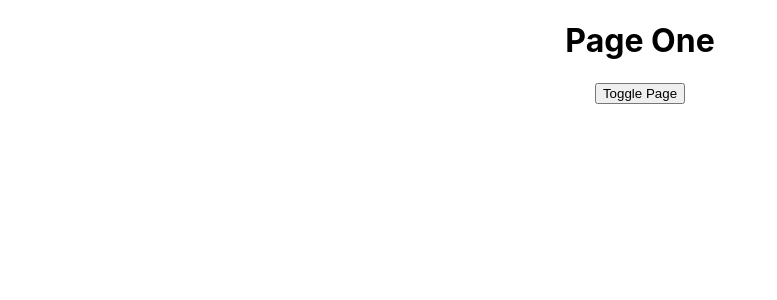
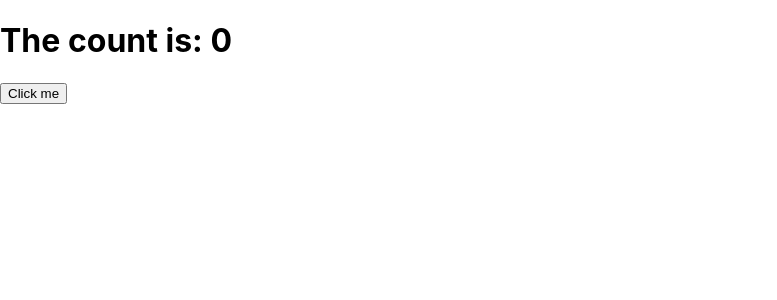
Before and after one commit to etcusic/react-on-github, a React (Create React App) app: page / in a window 1280 px wide. Shown: the top 300 px of the page, without its empty margins (0-777 px from the left). Built offline with nearby package versions, Linux system fonts and the light colour scheme.

Commit message:
set up hook in app component with counter

```diff
--- a/src/App.js
+++ b/src/App.js
@@ -1,10 +1,15 @@
 import './App.css';
-import Home from './components/Home'
+import React, { useState } from 'react';
 
 function App() {
+  const [count, setCount] = useState(0);
+
   return (
-    <div className="App">
-      <Home />
+    <div>
+      <h1>The count is: { count }</h1>
+      <button onClick={() => setCount(count + 1)}>
+        Click me
+      </button>
     </div>
   );
 }
--- a/src/components/Home.js
+++ b/src/components/Home.js
@@ -1,6 +1,6 @@
 import React, { Component } from 'react'
 import PageOne from './PageOne.js'
-import PageTwo from './PageTwo.js'
+import PageTwo from '../PageTwo.js'
 
 export class HomePage extends Component {
 
```
